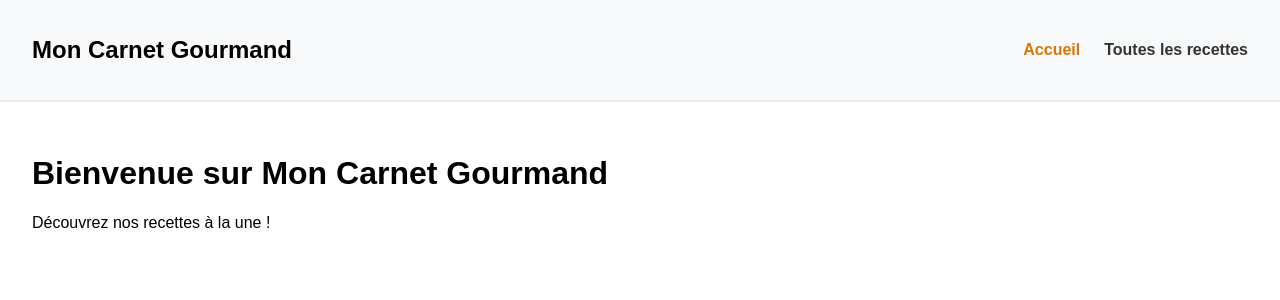
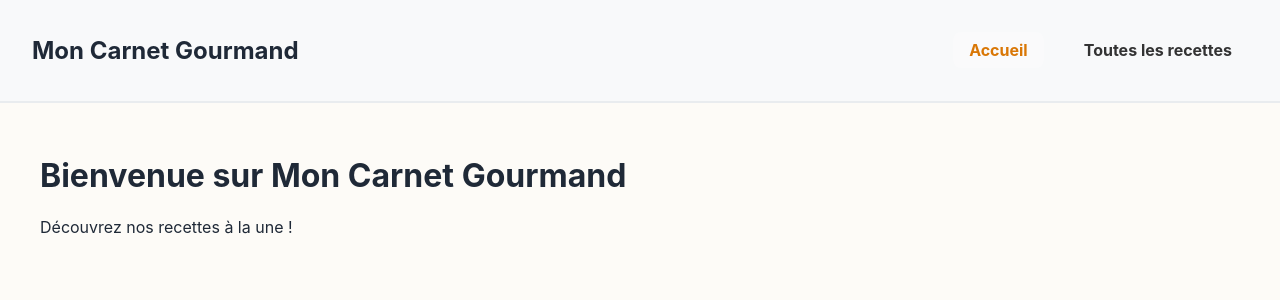
Before and after one commit to ElChahine/FW_LivreDeRecettes, a Vue app: page / in a window 1280 px wide. Shown: the top 300 px of the page. Built offline with nearby package versions, Linux system fonts and the light colour scheme.

Commit message:
style: ajout de style CSS pour améliorer le design de l'application

```diff
--- a/package.json
+++ b/package.json
@@ -4,6 +4,7 @@
     "dev": "vite"
   },
   "dependencies": {
+    "axios": "^1.14.0",
     "pinia": "^3.0.4",
     "vue": "^3.4.0",
     "vue-router": "^4.3.0"
--- a/src/App.vue
+++ b/src/App.vue
@@ -14,11 +14,23 @@
 
 <style>
 /* Style global de base */
+:root {
+  --primary-color: #2d5a27; /* Vert cuisine */
+  --secondary-color: #d97706; /* Orange gourmand */
+  --bg-color: #fdfbf7;
+  --text-color: #1f2937;
+}
+
 body {
   margin: 0;
-  font-family: Arial, sans-serif;
+  font-family: 'Inter', sans-serif;
+  background-color: var(--bg-color);
+  color: var(--text-color);
 }
+
 main {
+  max-width: 1200px;
+  margin: 0 auto;
   padding: 2rem;
 }
 </style>
--- a/src/components/NavigationBar.vue
+++ b/src/components/NavigationBar.vue
@@ -36,4 +36,29 @@
 .nav-links a.router-link-active {
   color: #d97706; /* Couleur active pour savoir sur quelle page on est */
 }
+
+nav {
+  background-color: rgba(45, 90, 39, 0.95);
+  backdrop-filter: blur(10px);
+  padding: 1rem 2rem;
+  display: flex;
+  justify-content: center;
+  gap: 2rem;
+  position: sticky;
+  top: 0;
+  z-index: 100;
+}
+
+nav a {
+  color: white;
+  text-decoration: none;
+  font-weight: 500;
+  padding: 0.5rem 1rem;
+  border-radius: 8px;
+  transition: background 0.3s;
+}
+
+nav a.router-link-active {
+  background-color: rgba(255, 255, 255, 0.2);
+}
 </style>
--- a/src/components/RecipeCard.vue
+++ b/src/components/RecipeCard.vue
@@ -1,22 +1,90 @@
 <script setup>
 import { useFavoriteStore } from '../stores/favorites';
 
-// Récupération des données transmises par le composant parent (RecipeListView)
 const props = defineProps(['recipe']);
-
-// Initialisation du store pour pouvoir utiliser l'action toggleFavorite
 const favoriteStore = useFavoriteStore();
 </script>
 
 <template>
   <div class="recipe-card">
-    <h3>{{ recipe.title }}</h3>
-    <p>{{ recipe.description }}</p>
+    <img :src="recipe.image" :alt="recipe.title" class="recipe-image" />
 
-    <button @click="favoriteStore.toggleFavorite(recipe.id)">
-      {{ favoriteStore.isFavorite(recipe.id) ? '❤️ Retirer' : '🤍 Favori' }}
-    </button>
+    <div class="recipe-content">
+      <h3>{{ recipe.title }}</h3>
+      <p class="category">{{ recipe.description }}</p>
 
-    <router-link :to="`/recettes/${recipe.id}`">Voir la recette</router-link>
+      <div class="card-footer">
+        <router-link :to="`/recettes/${recipe.id}`" class="view-link">
+          Voir la recette
+        </router-link>
+
+        <button @click="favoriteStore.toggleFavorite(recipe.id)" class="fav-btn">
+          {{ favoriteStore.isFavorite(recipe.id) ? '❤️' : '🤍' }}
+        </button>
+      </div>
+    </div>
   </div>
 </template>
+
+<style scoped>
+.recipe-card {
+  background: white;
+  border-radius: 15px;
+  overflow: hidden; /* Pour que l'image suive l'arrondi de la carte */
+  box-shadow: 0 4px 10px rgba(0, 0, 0, 0.1);
+  transition: transform 0.3s ease;
+  display: flex;
+  flex-direction: column;
+  height: 100%;
+}
+
+.recipe-card:hover {
+  transform: translateY(-5px);
+}
+
+.recipe-image {
+  width: 100%;
+  height: 200px;
+  object-fit: cover; /* Important : l'image remplit le cadre sans être déformée */
+}
+
+.recipe-content {
+  padding: 1.2rem;
+  display: flex;
+  flex-direction: column;
+  flex-grow: 1;
+}
+
+h3 {
+  margin: 0 0 0.5rem 0;
+  font-size: 1.2rem;
+  color: #2c3e50;
+}
+
+.category {
+  font-size: 0.9rem;
+  color: #7f8c8d;
+  margin-bottom: 1rem;
+}
+
+.card-footer {
+  margin-top: auto;
+  display: flex;
+  justify-content: space-between;
+  align-items: center;
+}
+
+.view-link {
+  color: #42b983;
+  text-decoration: none;
+  font-weight: bold;
+}
+
+.fav-btn {
+  background: none;
+  border: none;
+  font-size: 1.4rem;
+  cursor: pointer;
+  padding: 0;
+}
+</style>
--- a/src/views/RecipeListView.vue
+++ b/src/views/RecipeListView.vue
@@ -119,4 +119,25 @@
   grid-template-columns: repeat(auto-fill, minmax(250px, 1fr));
   gap: 20px;
 }
+
+.recipes-container {
+  display: grid;
+  grid-template-columns: repeat(auto-fill, minmax(280px, 1fr));
+  gap: 2rem;
+  margin-top: 2rem;
+}
+
+.search-input {
+  width: 100%;
+  padding: 0.8rem;
+  border: 2px solid #e5e7eb;
+  border-radius: 12px;
+  font-size: 1rem;
+  transition: border-color 0.3s;
+}
+
+.search-input:focus {
+  outline: none;
+  border-color: var(--primary-color);
+}
 </style>
```
Also changed, not shown: 1 other file (tests, documents, lock files or other folders).
